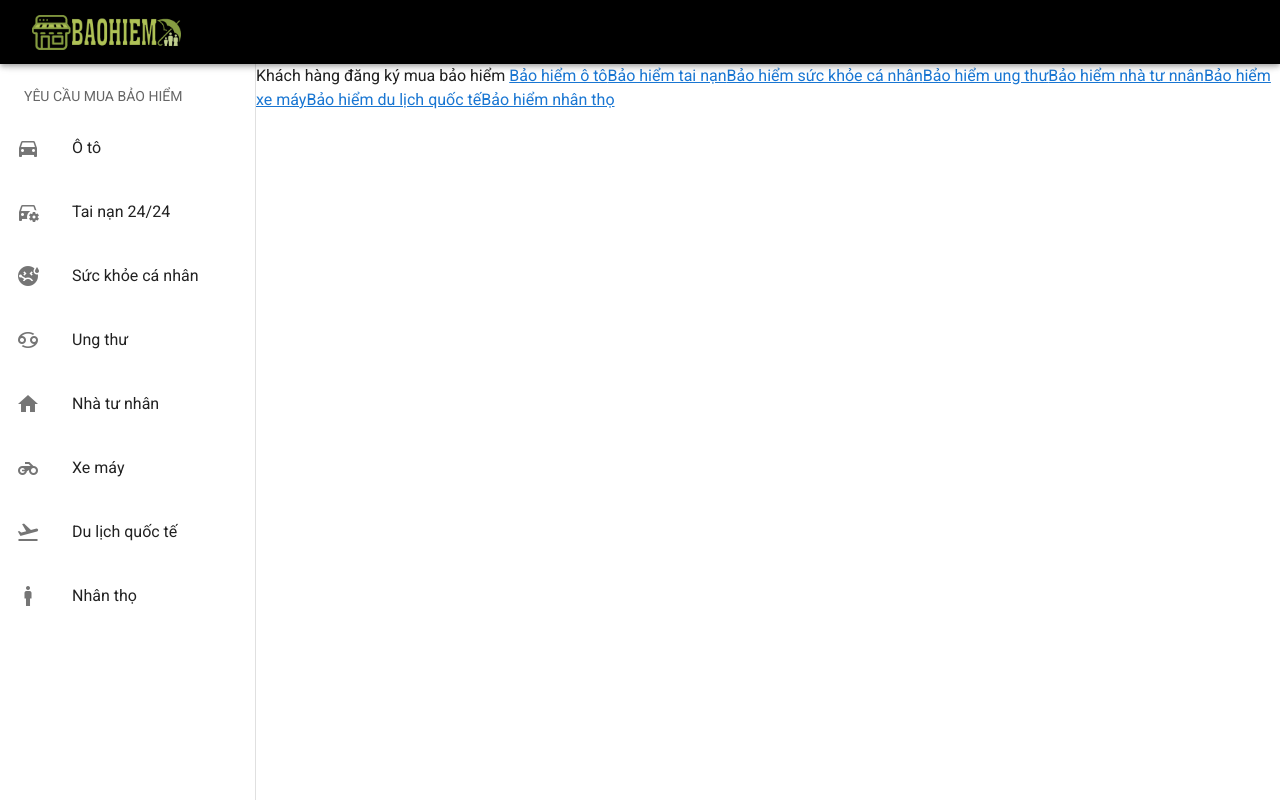
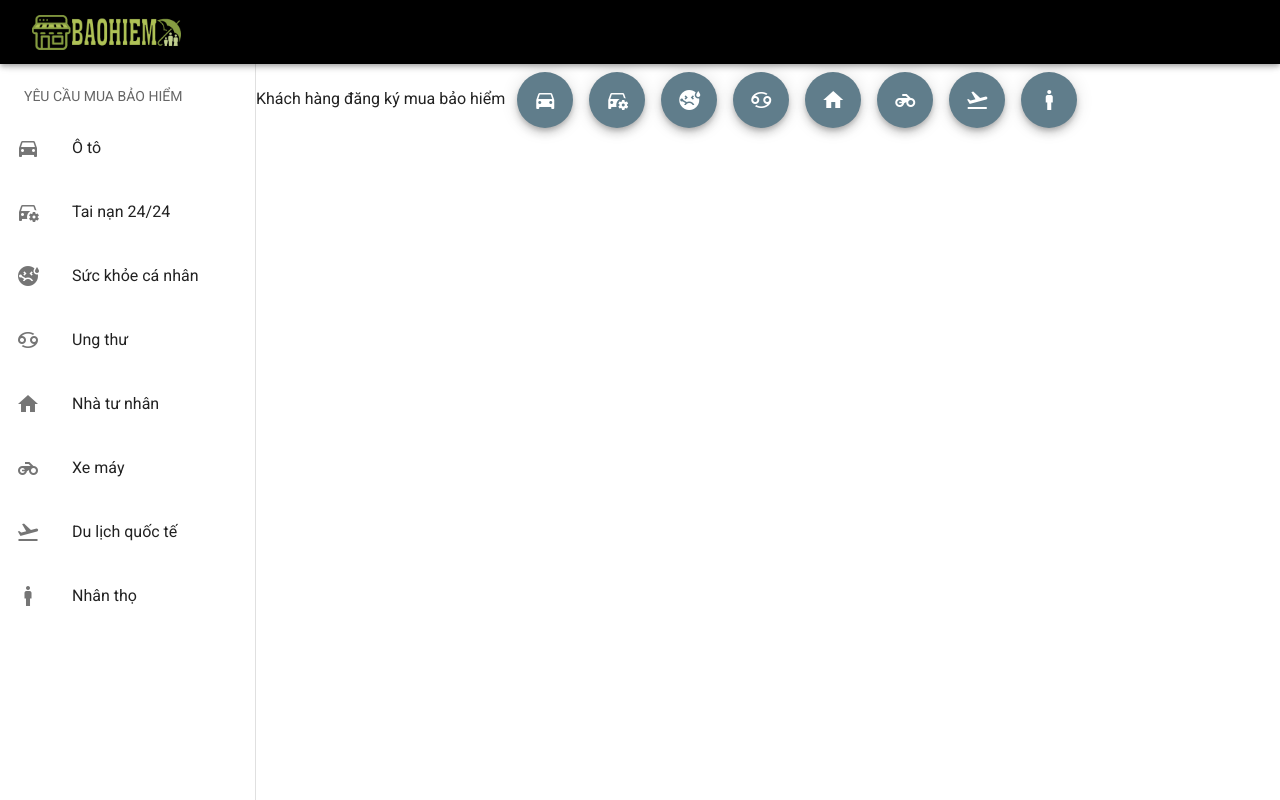
Before and after one commit to TDAK1509/cuahangbaohiem-admin, a Vue app: page / in a window 1280 px wide. Built offline with nearby package versions, Linux system fonts and the light colour scheme.

Commit message:
Use buttons for home navs

```diff
--- /dev/null
+++ b/src/utils/insurance-navs.ts
@@ -0,0 +1,71 @@
+export interface Nav {
+  to: string;
+  icon: string;
+  text: string;
+  dataCy: string;
+}
+
+export default class InsuranceNavs {
+  private _navs: Nav[];
+
+  constructor() {
+    this._navs = this.getNavs();
+  }
+
+  get navs(): Nav[] {
+    return this._navs;
+  }
+
+  private getNavs(): Nav[] {
+    return [
+      {
+        icon: "mdi-car",
+        dataCy: "car-insurance-request",
+        text: "Ô tô",
+        to: "/bao-hiem/o-to"
+      },
+      {
+        icon: "mdi-car-cog",
+        dataCy: "accident-insurance-request",
+        text: "Tai nạn 24/24",
+        to: "/bao-hiem/tai-nan"
+      },
+      {
+        icon: "mdi-emoticon-sick",
+        dataCy: "health-insurance-request",
+        text: "Sức khỏe cá nhân",
+        to: "/bao-hiem/suc-khoe-ca-nhan"
+      },
+      {
+        icon: "mdi-zodiac-cancer",
+        dataCy: "cancer-insurance-request",
+        text: "Ung thư",
+        to: "/bao-hiem/ung-thu"
+      },
+      {
+        icon: "mdi-home",
+        dataCy: "house-insurance-request",
+        text: "Nhà tư nhân",
+        to: "/bao-hiem/nha-tu-nhan"
+      },
+      {
+        icon: "mdi-motorbike",
+        dataCy: "motorbike-insurance-request",
+        text: "Xe máy",
+        to: "/bao-hiem/xe-may"
+      },
+      {
+        icon: "mdi-airplane-takeoff",
+        dataCy: "travel-insurance-request",
+        text: "Du lịch quốc tế",
+        to: "/bao-hiem/du-lich-quoc-te"
+      },
+      {
+        icon: "mdi-human-male",
+        dataCy: "life-insurance-request",
+        text: "Nhân thọ",
+        to: "/bao-hiem/nhan-tho"
+      }
+    ];
+  }
+}
--- a/src/views/Home.vue
+++ b/src/views/Home.vue
@@ -1,47 +1,29 @@
 <template>
   <div class="home">
     Khách hàng đăng ký mua bảo hiểm
-    <router-link data-cy="car-insurance-request" to="/bao-hiem/o-to"
-      >Bảo hiểm ô tô</router-link
+
+    <v-btn
+      v-for="(nav, index) in navs"
+      :key="index"
+      :data-cy="nav.dataCy"
+      :to="nav.to"
+      color="blue-grey"
+      class="ma-2 white--text"
+      fab
     >
-
-    <router-link data-cy="accident-insurance-request" to="/bao-hiem/tai-nan"
-      >Bảo hiểm tai nạn</router-link
-    >
-
-    <router-link
-      data-cy="health-insurance-request"
-      to="/bao-hiem/suc-khoe-ca-nhan"
-      >Bảo hiểm sức khỏe cá nhân</router-link
-    >
-
-    <router-link data-cy="cancer-insurance-request" to="/bao-hiem/ung-thu"
-      >Bảo hiểm ung thư</router-link
-    >
-
-    <router-link data-cy="house-insurance-request" to="/bao-hiem/nha-tu-nhan"
-      >Bảo hiểm nhà tư nnân</router-link
-    >
-
-    <router-link data-cy="motorbike-insurance-request" to="/bao-hiem/xe-may"
-      >Bảo hiểm xe máy</router-link
-    >
-
-    <router-link
-      data-cy="travel-insurance-request"
-      to="/bao-hiem/du-lich-quoc-te"
-      >Bảo hiểm du lịch quốc tế</router-link
-    >
-
-    <router-link data-cy="life-insurance-request" to="/bao-hiem/nhan-tho"
-      >Bảo hiểm nhân thọ</router-link
-    >
+      <v-icon dark>{{ nav.icon }}</v-icon>
+    </v-btn>
   </div>
 </template>
 
 <script lang="ts">
 import { Component, Vue } from "vue-property-decorator";
+import InsuranceNavs, { Nav } from "@/utils/insurance-navs";
+
+const insuranceNavsInstance = new InsuranceNavs();
 
 @Component
-export default class Home extends Vue {}
+export default class Home extends Vue {
+  navs: Nav[] = insuranceNavsInstance.navs;
+}
 </script>
```
Also changed, not shown: 1 other file (tests, documents, lock files or other folders).
